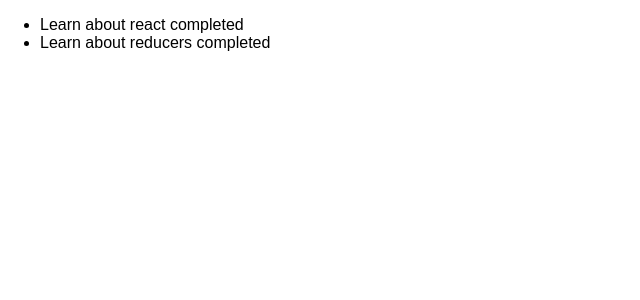
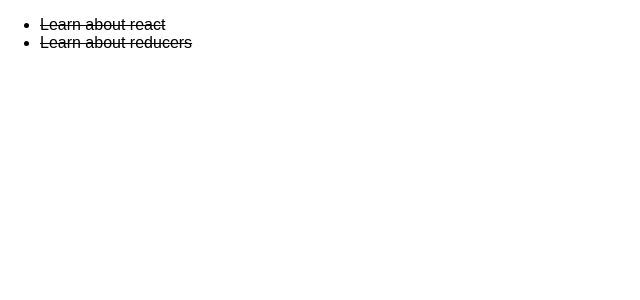
Before and after one commit to 7er/spike-react, a React (Create React App) app: page / in a window 1280 px wide. Shown: the top 300 px of the page, without its empty margins (0-640 px from the left). Built offline with nearby package versions, Linux system fonts and the light colour scheme.

Commit message:
Oppdatert markup

```diff
--- a/src/components/TodoList.jsx
+++ b/src/components/TodoList.jsx
@@ -3,9 +3,11 @@
 
 const TodoList = ({ todos, onTodoClick }) => (
   <ul>
-    {todos.map((todo, index) => (
-        <li key={index}>{ todo.text } {todo.completed ? 'completed' : 'not completed' }</li>
-    ))}
+    {todos.map((todo, index) => {
+      const strikeContent = (<strike>{todo.text}</strike>);
+      const liContent = todo.completed ? strikeContent : todo.text;
+      return <li key={index}>{ liContent } </li>;
+    })}
   </ul>
 )
 
```
Also changed, not shown: 2 other files (tests, documents, lock files or other folders).
